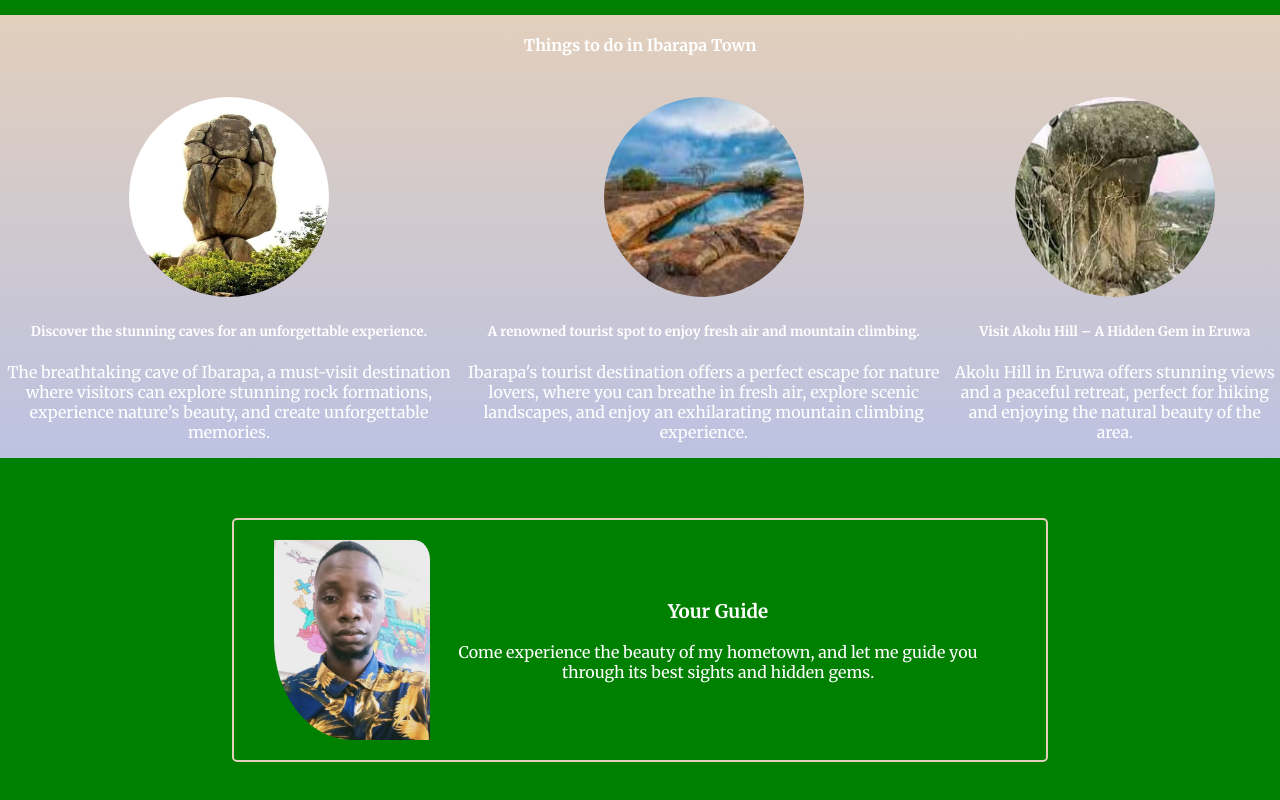
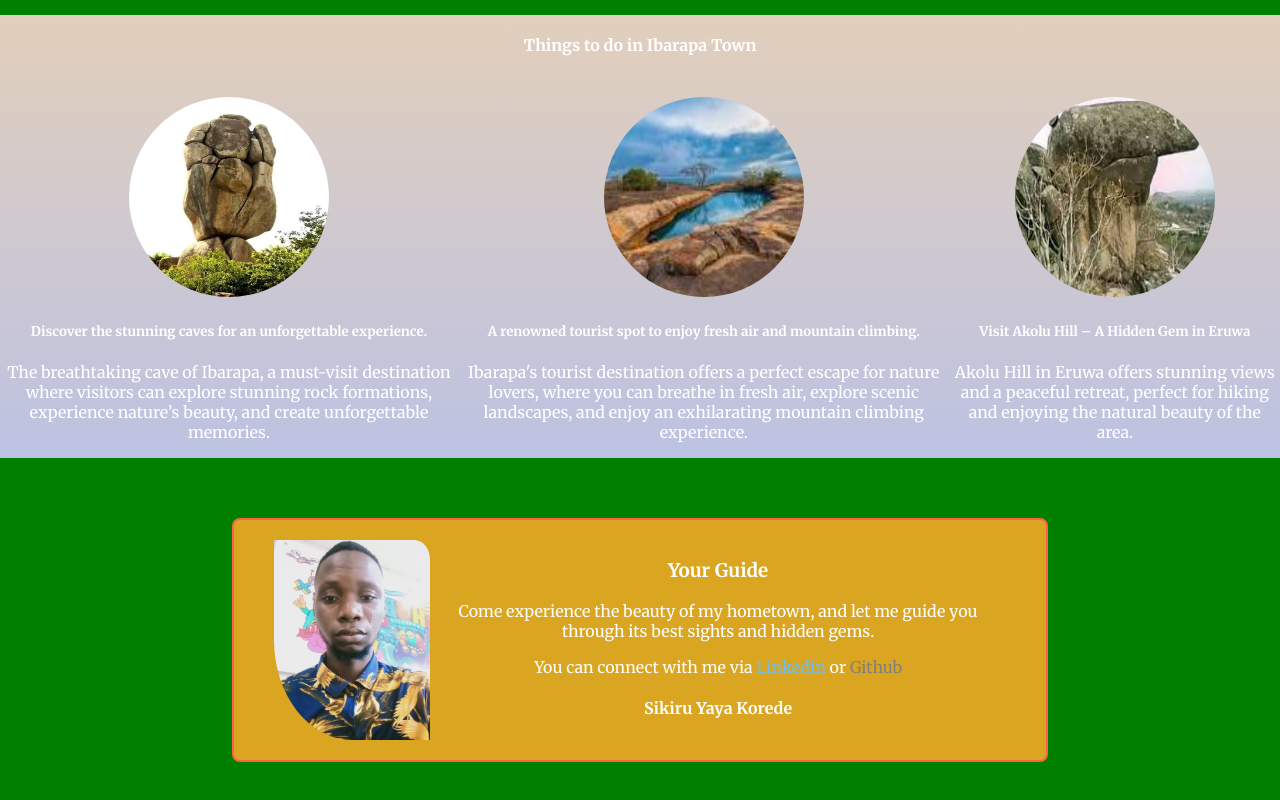
Before and after one commit to Brightsky2394/home-page-project, a plain HTML site: page index.html in a window 1280 px wide. Shown: the part 906-1706 px from the top of the page. Drawn offline with Linux system fonts and the light colour scheme; a web font is replaced by a local one.

Commit message:
home town project

```diff
--- a/index.css
+++ b/index.css
@@ -59,12 +59,13 @@ img {
     margin: 60px 30px;
 }
 .card {
+    background-color: goldenrod;
     display: flex;
     align-items: center;
     width: 60%;
     height: 200px;
-    border: 2px solid #e2cfbc;
-    border-radius: 5px;
+    border: 2px solid tomato;
+    border-radius: 8px;
     justify-content: center;
     margin-inline: auto;
     padding: 20px 40px;
@@ -75,3 +76,18 @@ img {
     height: 200px;
     border-radius: 0 10% 0 50%;
 }
+
+#link1 {
+    color: rgb(109, 191, 243);
+    text-decoration: none;
+}
+#link1:hover {
+    color: #0b66c3;
+}
+#link2 {
+    color: gray;
+    text-decoration: none;
+}
+#link2:hover {
+    color: #010409;
+}
--- a/index.html
+++ b/index.html
@@ -57,7 +57,10 @@
                 <p>Come experience the beauty of my hometown, and let me guide you through its best sights and hidden
                     gems.
                 </p>
-
+                <p>You can connect with me via <a href="https://www.linkedin.com/in/yaya-sikiru-788871237/" id="link1"
+                        target="_blank">Linkedin</a> or <a href="https://github.com/Brightsky2394/" id="link2"
+                        target="_blank">Github</a> </p>
+                <h4>Sikiru Yaya Korede</h4>
             </div>
         </div>
     </div>
```
